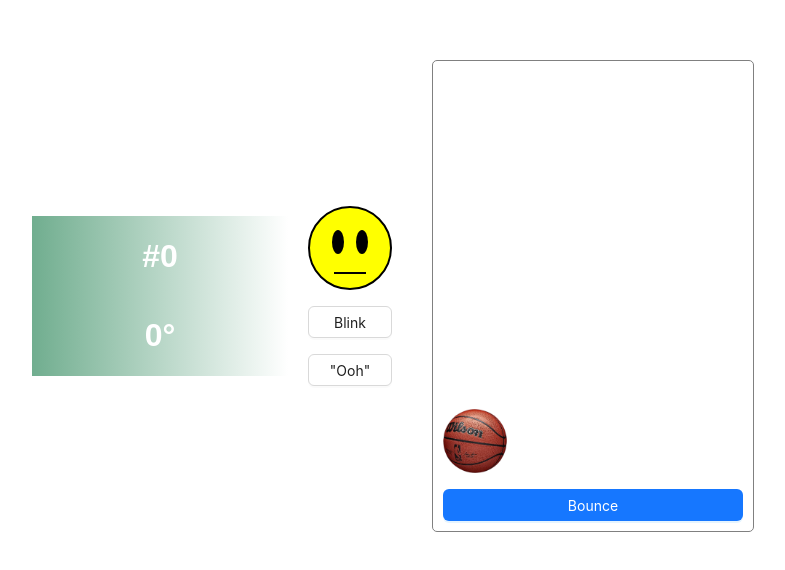
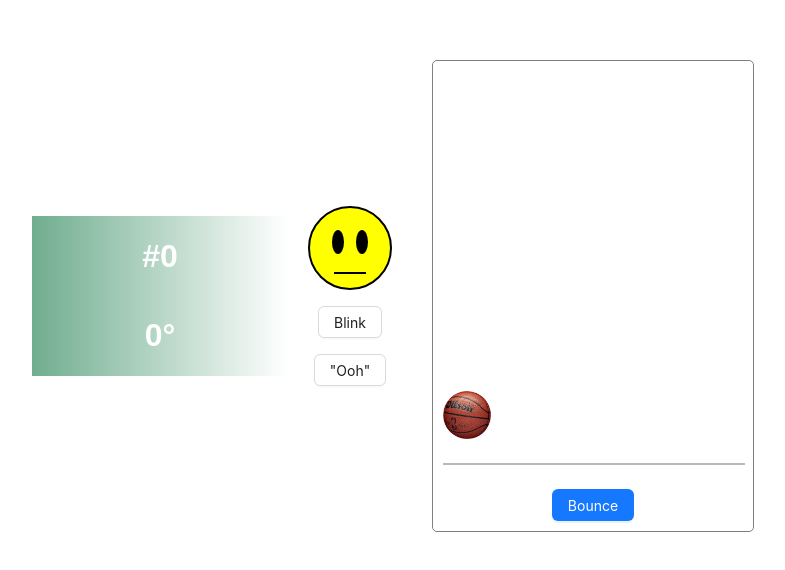
Before and after one commit to larswan/fun-with-animation-and-stuff, a React (Vite) app: page / in a window 1280 px wide. Shown: the part 104-674 px from the top of the page, without its empty margins (237-1022 px from the left). Built offline with nearby package versions, Linux system fonts and the light colour scheme.

Commit message:
split up animaiton elements to differents refs

```diff
--- a/src/AnimeTest.scss
+++ b/src/AnimeTest.scss
@@ -49,9 +49,3 @@
 
     }
 }
-
-.ball {
-    font-size: 4em;
-    width: 1em;
-    height: 1em;
-}
--- a/src/BouncingBall.jsx
+++ b/src/BouncingBall.jsx
@@ -4,11 +4,13 @@ import { Button } from "antd";
 import './BouncingBall.scss'
 
 const BouncingBall = () => {
+    const rotateAnimation = useRef(null)
     const bounceAnimation = useRef(null)
+    const scaleAnimation = useRef(null)
 
     useEffect(()=>{
         bounceAnimation.current = anime({
-            targets: '.ball',
+            targets: '.ballWrapper',
             translateY: [
                 // UP 1
                 {
@@ -91,9 +93,16 @@ const BouncingBall = () => {
                     duration: 1000,
                 }
             ],
+            direction: 'normal',
+            loop: false,
+            autoplay: false,
+
+        });
+        rotateAnimation.current = anime({
+            targets: ".ball",
             rotate: [
                 {
-                    value: '280deg',
+                    value: '150deg',
                     duration: 2930,
                     easing: 'linear',
                 },
@@ -104,25 +113,23 @@ const BouncingBall = () => {
                     easing: 'easeInOutSine',
                 }
             ],
-
-            // scaleY: [
-                //     { value: [1.75, 1], duration: 500 },
-                //     { value: 2, duration: 50, delay: 1000, easing: 'easeOutExpo' },
-                //     { value: 1, duration: 450 },
-                //     { value: 1.75, duration: 50, delay: 1000, easing: 'easeOutExpo' },
-                //     { value: 1, duration: 450 }
-                // ],
-
             direction: 'normal',
             loop: false,
             autoplay: false,
-        });
+        })
     },[])
 
     return(
         <div className="bouncingContainer">
-            <img src="src/assets/basketball-no-bg.png"className="ball"/>
-            <Button className="button" type="primary" onClick={()=>bounceAnimation.current.restart()}>Bounce</Button>
+            <div className="ballWrapper">
+                <img src="src/assets/basketball-no-bg.png"className="ball"/>
+            </div>
+            <hr></hr>
+            <Button className="button" type="primary" onClick={()=>{
+                bounceAnimation.current.restart();
+                rotateAnimation.current.restart();
+                scaleAnimation.current.restart()
+                  }}>Bounce</Button>
         </div>
     )
 }
--- a/src/BouncingBall.scss
+++ b/src/BouncingBall.scss
@@ -10,3 +10,18 @@
     gap: 1em;
     padding: 10px;
 }
+
+.button {
+    align-self: center;
+}
+
+.ballWrapper {
+    width: 3em;
+    height: 3em;
+    padding-bottom: 0px;
+
+    .ball {
+        width: 100%;
+        height: 100%;
+    }
+}
--- a/src/index.scss
+++ b/src/index.scss
@@ -14,6 +14,12 @@ h1 {
     color: rgb(255, 255, 255)
 }
 
+hr {
+    border: .5px solid rgba(128, 128, 128, 0.551);
+    padding-top: 0px;
+    width: 100%;
+}
+
 .window {
     width: 100vw;
     height: 100vh;
@@ -22,11 +28,6 @@ h1 {
     align-items: center;
 }
 
-.button {
-    // background: rgb(43, 43, 43);
-    // color: white;
-}
-
 .button:hover {
     text-shadow: 0 0 2px white;
     color: white;
```
